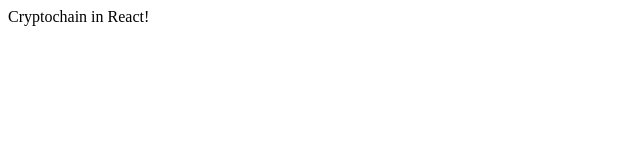
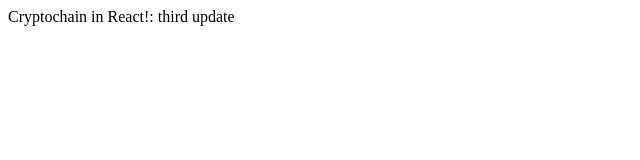
Before and after one commit to zhutianning/Cryptochain, a website built with Parcel: page client/src/index.html in a window 1280 px wide. Shown: the whole page, without its empty margins (0-640 px from the left). Built offline with nearby package versions, Linux system fonts and the light colour scheme.

Commit message:
Frontend Development Workflow

```diff
--- a/client/src/index.js
+++ b/client/src/index.js
@@ -4,6 +4,6 @@
 
 
 render(
-    <div> Cryptochain in React! </div>,
+    <div> Cryptochain in React!: third update </div>,
     document.getElementById('root')
 );
```
Also changed, not shown: package.json (+5 -3 lines), client/dist/index.html, 4 other files.
